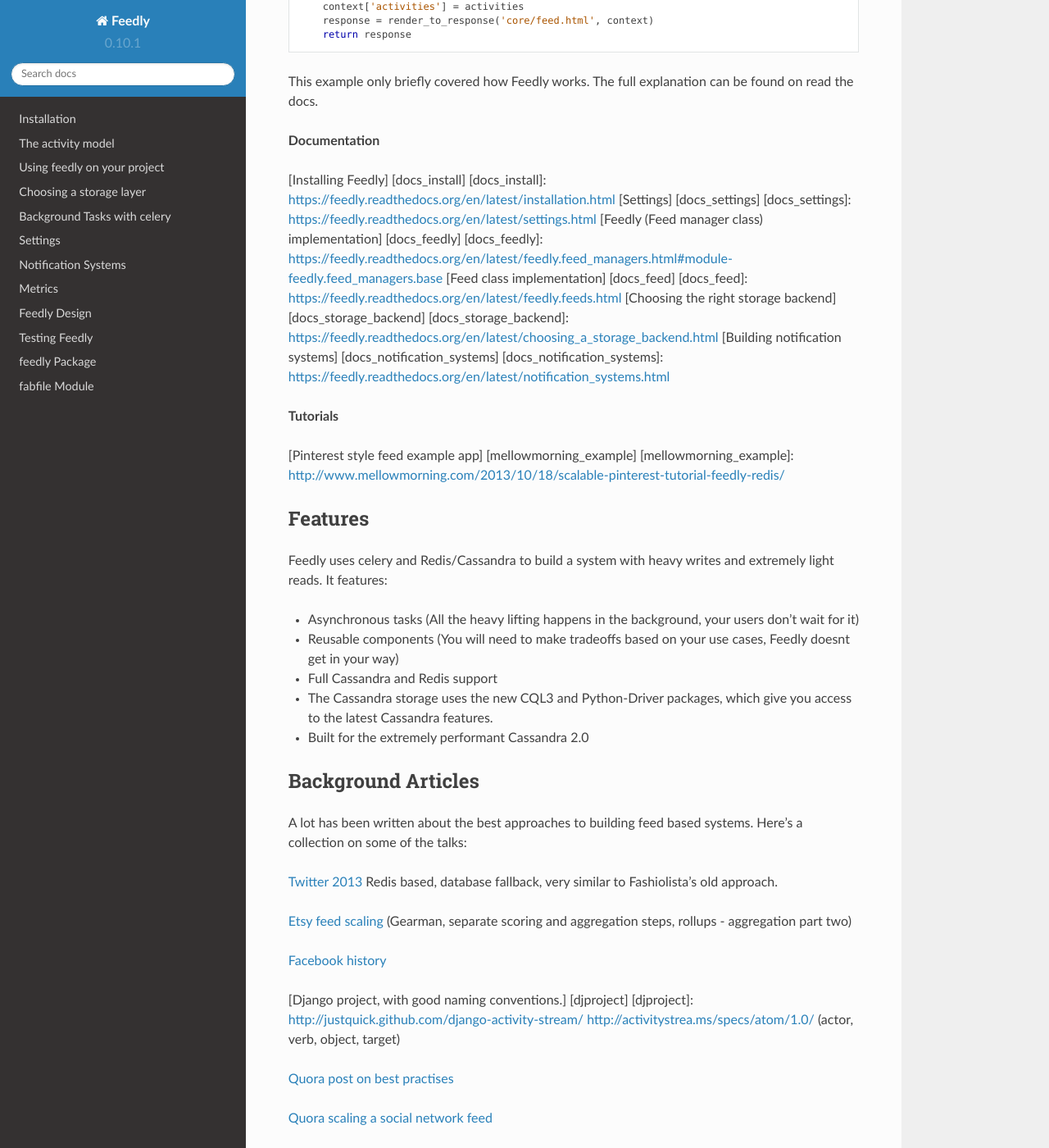
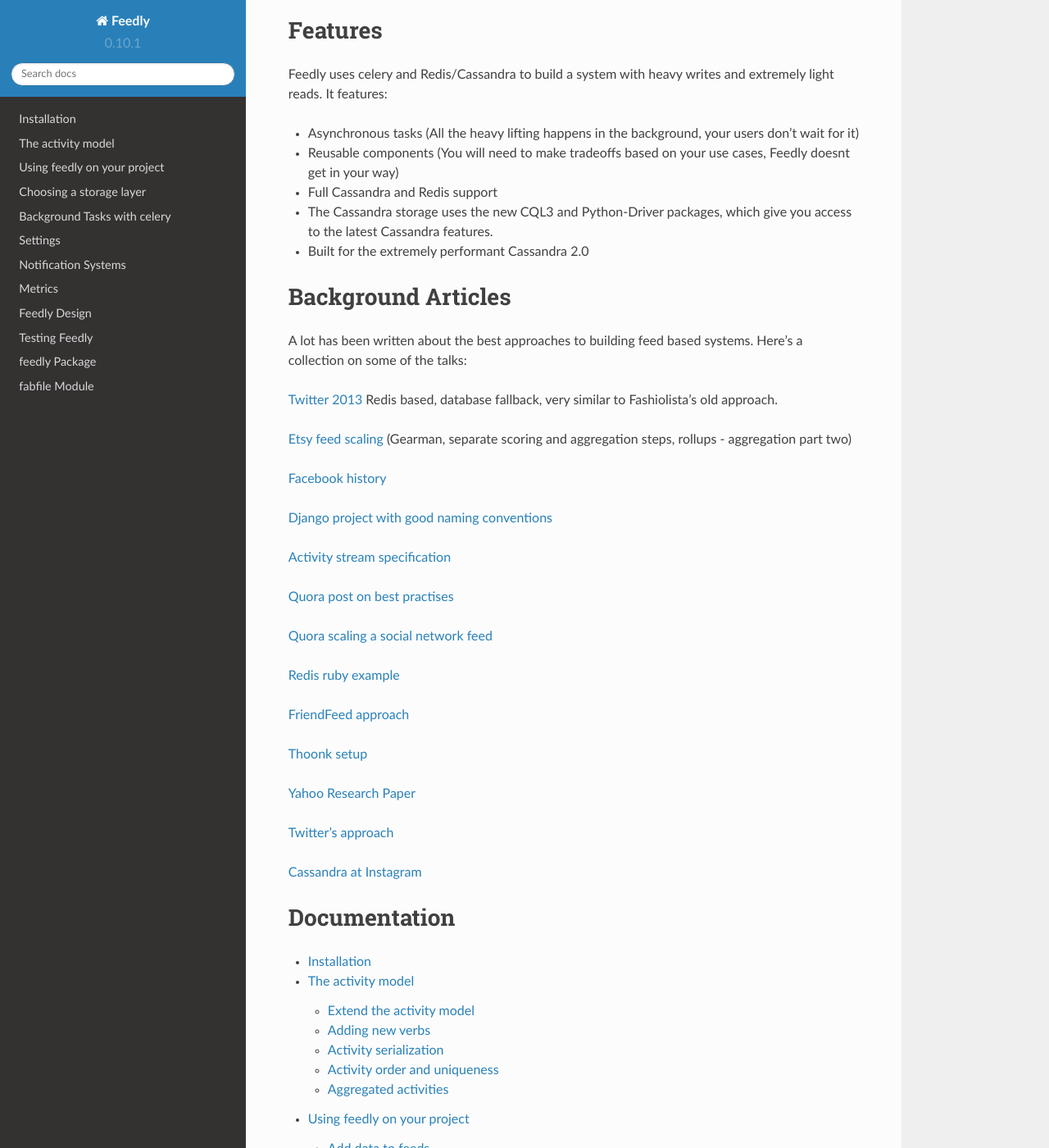
Before and after one commit to tschellenbach/Stream-Framework, a Sphinx documentation site: the page built from docs/index.rst, in a window 1280 px wide and 1400 px high, scrolled down 2772 px. Shown: the whole window at 82% size. Built offline with Sphinx 7.4.7 and the Read the Docs theme 2.0.0, drawn with Linux system fonts in a browser that asks for light colours; the version number is read from the project's files by our own code; some of the changed text lies outside the part shown.

Commit message:
much better now

```diff
--- a/docs/index.rst
+++ b/docs/index.rst
@@ -1,18 +1,10 @@
-.. Feedly documentation master file, created by
-   sphinx-quickstart on Tue Jul 16 18:07:58 2013.
-   You can adapt this file completely to your liking, but it should at least
-   contain the root `toctree` directive.
-
-Feedly Documentation
-==================================================
-
-Feedly allows you to build newsfeed and notification systems using Cassandra and/or Redis.
-Examples of what you can build are systems like the Facebook newsfeed, your Twitter stream or your Pinterest following page.
 
 
-Readme should be below
+.. include:: readme.rst
 
-.. include:: readme.rst
+
+Documentation
+-------------------
 
 
 .. toctree::
--- a/docs/readme.rst
+++ b/docs/readme.rst
@@ -145,29 +148,6 @@ show the users feed.
 This example only briefly covered how Feedly works. The full explanation
 can be found on read the docs.
 
-**Documentation**
-
-[Installing Feedly] [docs\_install] [docs\_install]:
-https://feedly.readthedocs.org/en/latest/installation.html [Settings]
-[docs\_settings] [docs\_settings]:
-https://feedly.readthedocs.org/en/latest/settings.html [Feedly (Feed
-manager class) implementation] [docs\_feedly] [docs\_feedly]:
-https://feedly.readthedocs.org/en/latest/feedly.feed\_managers.html#module-feedly.feed\_managers.base
-[Feed class implementation] [docs\_feed] [docs\_feed]:
-https://feedly.readthedocs.org/en/latest/feedly.feeds.html [Choosing the
-right storage backend] [docs\_storage\_backend]
-[docs\_storage\_backend]:
-https://feedly.readthedocs.org/en/latest/choosing\_a\_storage\_backend.html
-[Building notification systems] [docs\_notification\_systems]
-[docs\_notification\_systems]:
-https://feedly.readthedocs.org/en/latest/notification\_systems.html
-
-**Tutorials**
-
-[Pinterest style feed example app] [mellowmorning\_example]
-[mellowmorning\_example]:
-http://www.mellowmorning.com/2013/10/18/scalable-pinterest-tutorial-feedly-redis/
-
 Features
 --------
 
@@ -202,9 +182,11 @@ part two)
 `Facebook
 history <http://www.infoq.com/presentations/Facebook-Software-Stack>`__
 
-[Django project, with good naming conventions.] [djproject] [djproject]:
-http://justquick.github.com/django-activity-stream/
-http://activitystrea.ms/specs/atom/1.0/ (actor, verb, object, target)
+`Django project with good naming
+conventions <http://justquick.github.com/django-activity-stream/>`__
+
+`Activity stream
+specification <http://activitystrea.ms/specs/atom/1.0/>`__
 
 `Quora post on best
 practises <http://www.quora.com/What-are-best-practices-for-building-something-like-a-News-Feed?q=news+feeds>`__
```
Also changed, not shown: other parts of docs/readme.rst (+5 -2 lines), README.md (+7 -5 lines).
